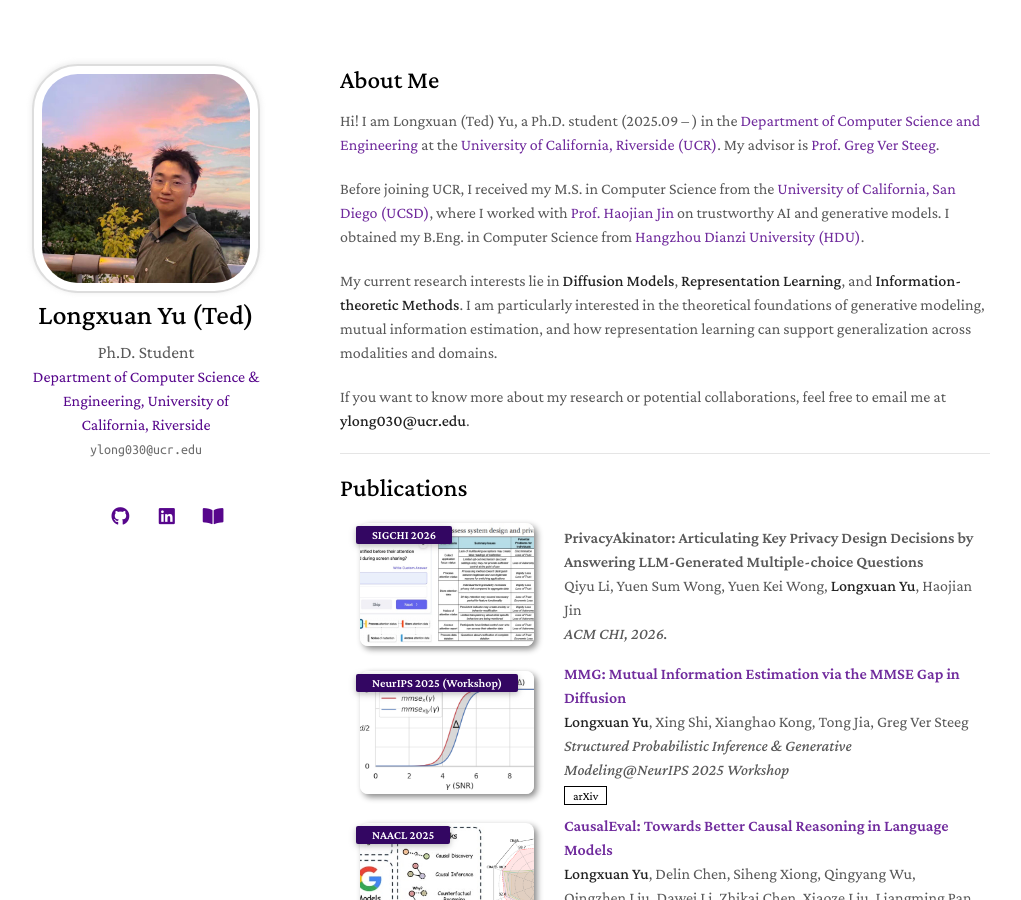
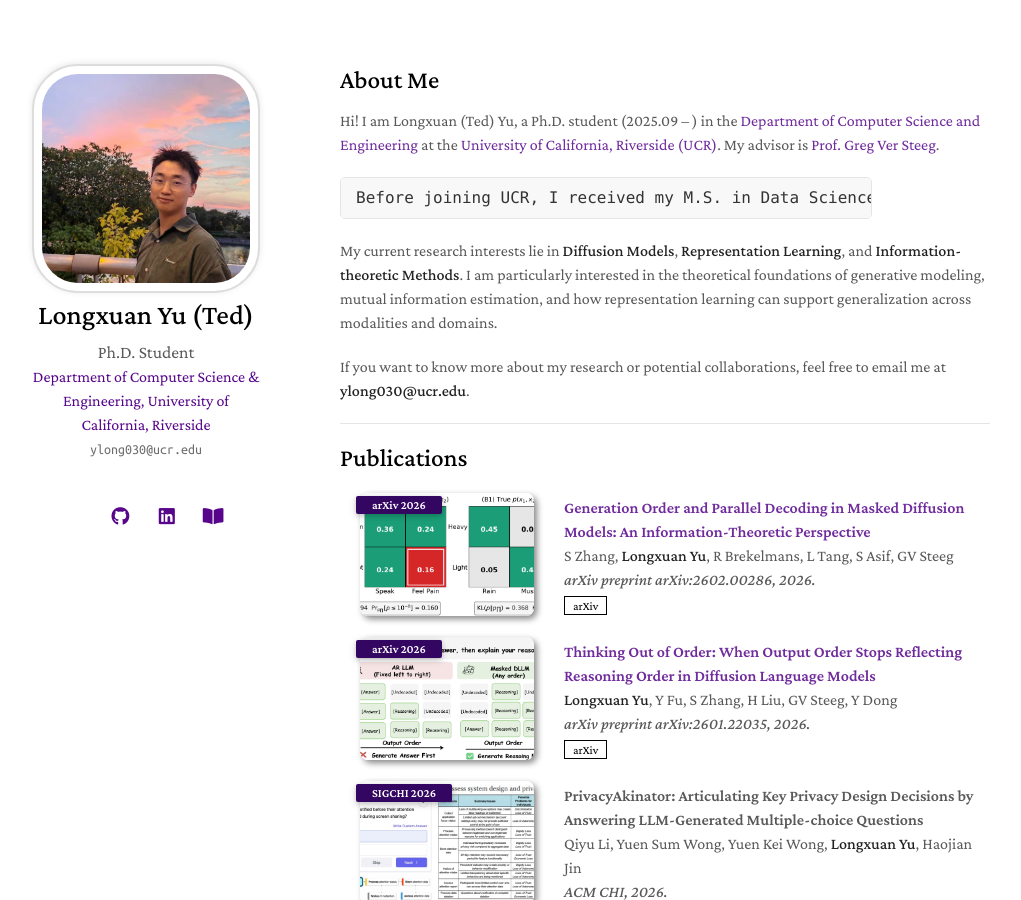
Before and after one commit to fengsxy/fengsxy.github.io, a Jekyll site: the page built from index.md, in a window 1280 px wide and 900 px high. Shown: the whole window, without its empty margins (130-1151 px from the left). Built offline with Jekyll 4.4.1, drawn with Linux system fonts in a browser that asks for light colours; nearby versions of some CDN libraries; a style sheet for code colours, icons or effects is not loaded; our own code applies the rules of GitHub Pages for plain Markdown files.

Commit message:
update paper

````diff
--- a/_includes/projects.md
+++ b/_includes/projects.md
@@ -4,6 +4,44 @@
 <ol class="bibliography">
 
 <!-- Selected publications. Please refer to my <a href="https://scholar.google.com/citations?user=JQnsB8MAAAAJ&hl=en">Google Scholar</a> for a full paper list. -->
+
+<li>
+<div class="pub-row">
+
+  <div class="col-sm-3 abbr" style="position: relative;padding-right: 15px;padding-left: 15px;">
+    <img src="assets/img/soft_support.png" class="teaser img-fluid z-depth-1">
+    <abbr class="badge">arXiv 2026</abbr>
+  </div>
+
+  <div class="col-sm-9" style="position: relative;padding-right: 15px;padding-left: 20px;">
+    <div class="title"><a href="https://arxiv.org/abs/2602.00286">Generation Order and Parallel Decoding in Masked Diffusion Models: An Information-Theoretic Perspective</a></div>
+    <div class="author">S Zhang, <strong>Longxuan Yu</strong>, R Brekelmans, L Tang, S Asif, GV Steeg</div>
+    <div class="periodical"><em>arXiv preprint arXiv:2602.00286, 2026.</em></div>
+    <div class="links">
+       <a href="https://arxiv.org/abs/2602.00286" class="btn btn-sm z-depth-0" role="button" target="_blank" style="font-size:12px;">arXiv</a>
+    </div>
+  </div>
+</div>
+</li>
+
+<li>
+<div class="pub-row">
+
+  <div class="col-sm-3 abbr" style="position: relative;padding-right: 15px;padding-left: 15px;">
+    <img src="assets/img/thinkout.png" class="teaser img-fluid z-depth-1">
+    <abbr class="badge">arXiv 2026</abbr>
+  </div>
+
+  <div class="col-sm-9" style="position: relative;padding-right: 15px;padding-left: 20px;">
+    <div class="title"><a href="https://arxiv.org/abs/2601.22035">Thinking Out of Order: When Output Order Stops Reflecting Reasoning Order in Diffusion Language Models</a></div>
+    <div class="author"><strong>Longxuan Yu</strong>, Y Fu, S Zhang, H Liu, GV Steeg, Y Dong</div>
+    <div class="periodical"><em>arXiv preprint arXiv:2601.22035, 2026.</em></div>
+    <div class="links">
+       <a href="https://arxiv.org/abs/2601.22035" class="btn btn-sm z-depth-0" role="button" target="_blank" style="font-size:12px;">arXiv</a>
+    </div>
+  </div>
+</div>
+</li>
 
 <li>
 <div class="pub-row">
--- a/index.md
+++ b/index.md
@@ -6,7 +6,9 @@ layout: homepage
 
 Hi! I am Longxuan (Ted) Yu, a Ph.D. student (2025.09 -- ) in the <a href="https://www.cs.ucr.edu/">Department of Computer Science and Engineering</a> at the <a href="https://www.ucr.edu/">University of California, Riverside (UCR)</a>. My advisor is <a href="https://www.cs.ucr.edu/~gverstee/">Prof. Greg Ver Steeg</a>.
 
-Before joining UCR, I received my M.S. in Computer Science from the <a href="https://ucsd.edu/">University of California, San Diego (UCSD)</a>, where I worked with <a href="https://hao-jian.com/">Prof. Haojian Jin</a> on trustworthy AI and generative models. I obtained my B.Eng. in Computer Science from <a href="https://en.hdu.edu.cn/">Hangzhou Dianzi University (HDU)</a>.
+```markdown
+Before joining UCR, I received my M.S. in Data Science from the <a href="https://ucsd.edu/">University of California, San Diego (UCSD)</a>, where I worked with <a href="https://www.haojianj.in/home.html">Prof. Haojian Jin</a> on trustworthy AI and generative models. I obtained my B.Eng. in Computer Science from <a href="https://en.hdu.edu.cn/">Hangzhou Dianzi University (HDU)</a>.
+```
 
 My current research interests lie in **Diffusion Models**, **Representation Learning**, and **Information-theoretic Methods**. I am particularly interested in the theoretical foundations of generative modeling, mutual information estimation, and how representation learning can support generalization across modalities and domains.
 
````
Also changed, not shown: assets/img/soft_support.png (added), assets/img/thinkout.png (added).
